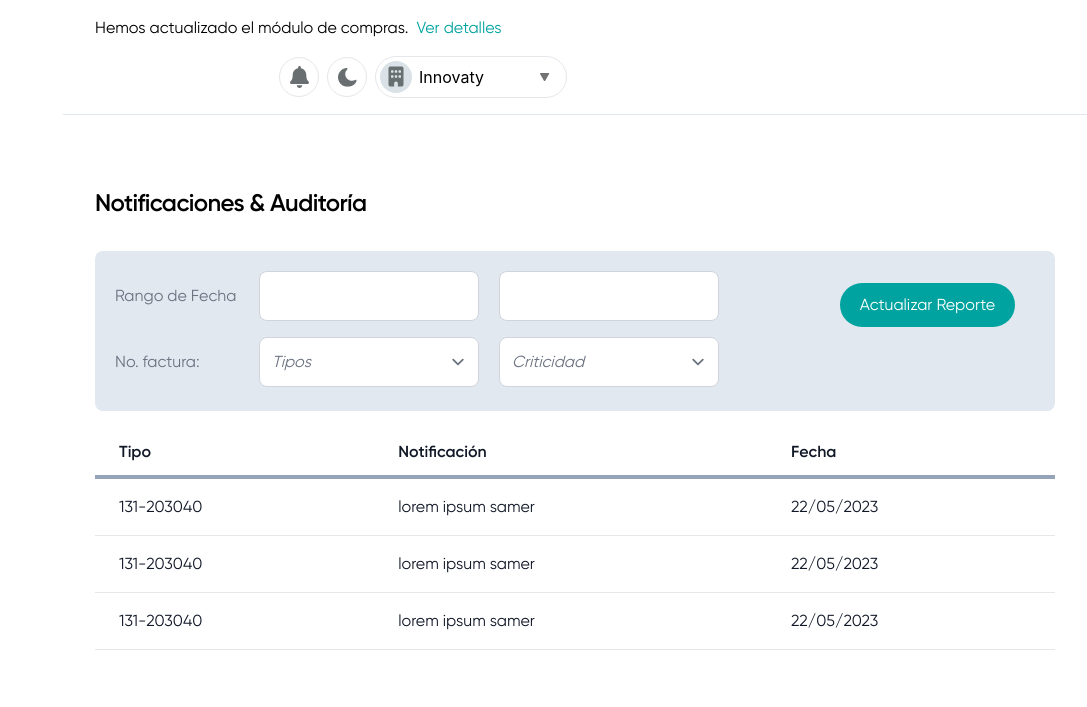
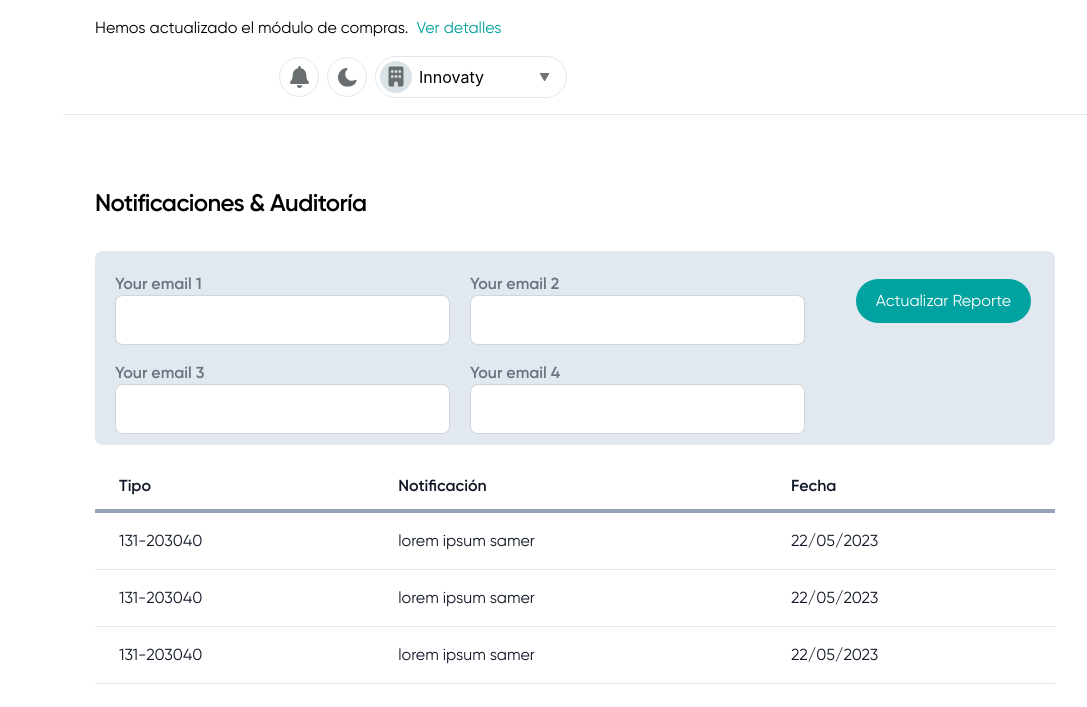
Before and after one commit to llanero7/encomer, a website: page public/notificaciones-auditoria.html in a window 1280 px wide. Shown: the whole page, without its empty margins (193-1280 px from the left). Drawn offline with nearby package versions, Linux system fonts and the light colour scheme.

Commit message:
updating notificaciones

```diff
--- a/public/notificaciones-auditoria.html
+++ b/public/notificaciones-auditoria.html
@@ -328,68 +328,28 @@
             <h1 class="h4 mb-3">Notificaciones & Auditoría</h1>
          </div>
 
-         <div class="mb-4 mt-5 bg-slate-200 p-5 rounded-lg pb-2 relative">
-            <div class="lg:w-9/12 xl:w-9/12">
-               <div class="input-group">
-                  <div>
-                     <label class="w-36 text-left">Rango de Fecha</label>
-                  </div>
-                  <div class="lg:w-2/3 flex">
-                     <input type="search" id="default-search" class="input" required="yes">
-                     <input type="search" id="default-search" class="input ml-5" required="yes">
-                  </div>
-               </div>
-               <div class="input-group">
-                  <div>
-                        <label class="w-36 text-left">No. factura:</label>
-                  </div>
-                  <div class="lg:w-2/3 flex">
-                        <select class="select">
-                           <option selected="">Tipos</option>
-                           <option>Facturas de Crédito Fiscal</option>
-                           <option>Facturas de Consumo</option>
-                           <option>Notas de Débito </option>
-                        </select>
-                        <select class="select ml-5">
-                           <option selected="">Criticidad</option>
-                           <option>Nivel Crítico 1</option>
-                           <option>Nivel Crítico 2</option>
-                           <option>Nivel Crítico 3</option>
-                        </select>
-                  </div>
-               </div>
+         <div class="mb-4 mt-5 bg-slate-200 px-5 pt-5 pb-4 md:pb-14 rounded-lg relative">
+            <div class="md:grid grid-cols-2 gap-5 lg:w-3/4">
+               <div class="input-group vertical">
+                  <label for="email">Your email 1</label>
+                  <input type="text">
             </div>
-            <button type="button" class="btn-primary font-gilroyRegular lg:absolute lg:right-8 lg:top-8">Actualizar Reporte</button>
+            <div class="input-group vertical">
+                  <label for="email">Your email 2</label>
+                  <input type="text">
+            </div>
+            <div class="input-group vertical">
+                  <label for="email">Your email 3</label>
+                  <input type="text">
+            </div>
+            <div class="input-group vertical">
+                  <label for="email">Your email 4</label>
+                  <input type="text">
+            </div>
+            </div>
+            <button type="button" class="btn-primary font-gilroyRegular xl:absolute xl:right-4 xl:top-1 mt-2 md:mt-6">Actualizar Reporte</button>
+
          </div>
-
-
-         <!-- <div class="mb-4 mt-5 bg-slate-200 p-5 rounded-lg pb-2 relative">
-            <div class="md:w-8/12 lg:w-6/12 xl:w-9/12">
-               <div class="input-group">
-                  <div>
-                     <label>Rango de Fecha</label>
-                  </div>
-                  <div class="md:w-2/3 flex">
-                     <input type="search" id="default-search" class="input" required="yes">
-                     <input type="search" id="default-search" class="input ml-5" required="yes">
-                  </div>
-               </div>
-               <div class="input-group">
-                  <div>
-                        <label class="" for="inline-full-name">No. factura:</label>
-                  </div>
-                  <div class="md:w-2/3">
-                        <select class="select">
-                           <option selected="">Tipos</option>
-                           <option>Facturas de Crédito Fiscal</option>
-                           <option>Facturas de Consumo</option>
-                           <option>Notas de Débito </option>
-                        </select>
-                  </div>
-               </div>
-            </div>
-            <button type="button" class="btn-primary font-gilroyRegular lg:absolute lg:right-8 lg:top-8">Actualizar Reporte</button>
-         </div> -->
 
 
             <div class="w-full overflow-x-auto">
```
Also changed, not shown: dist/output.css.
